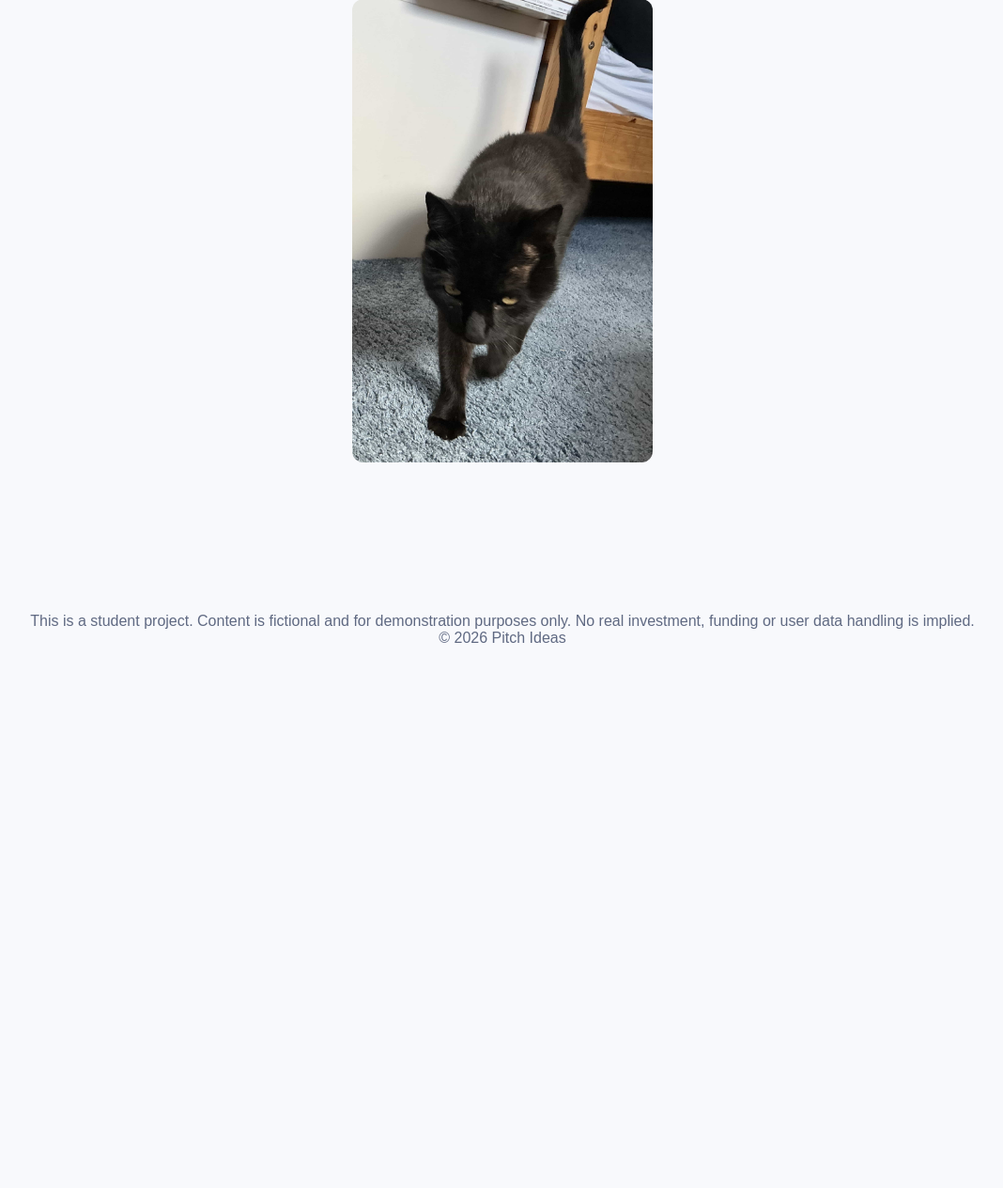
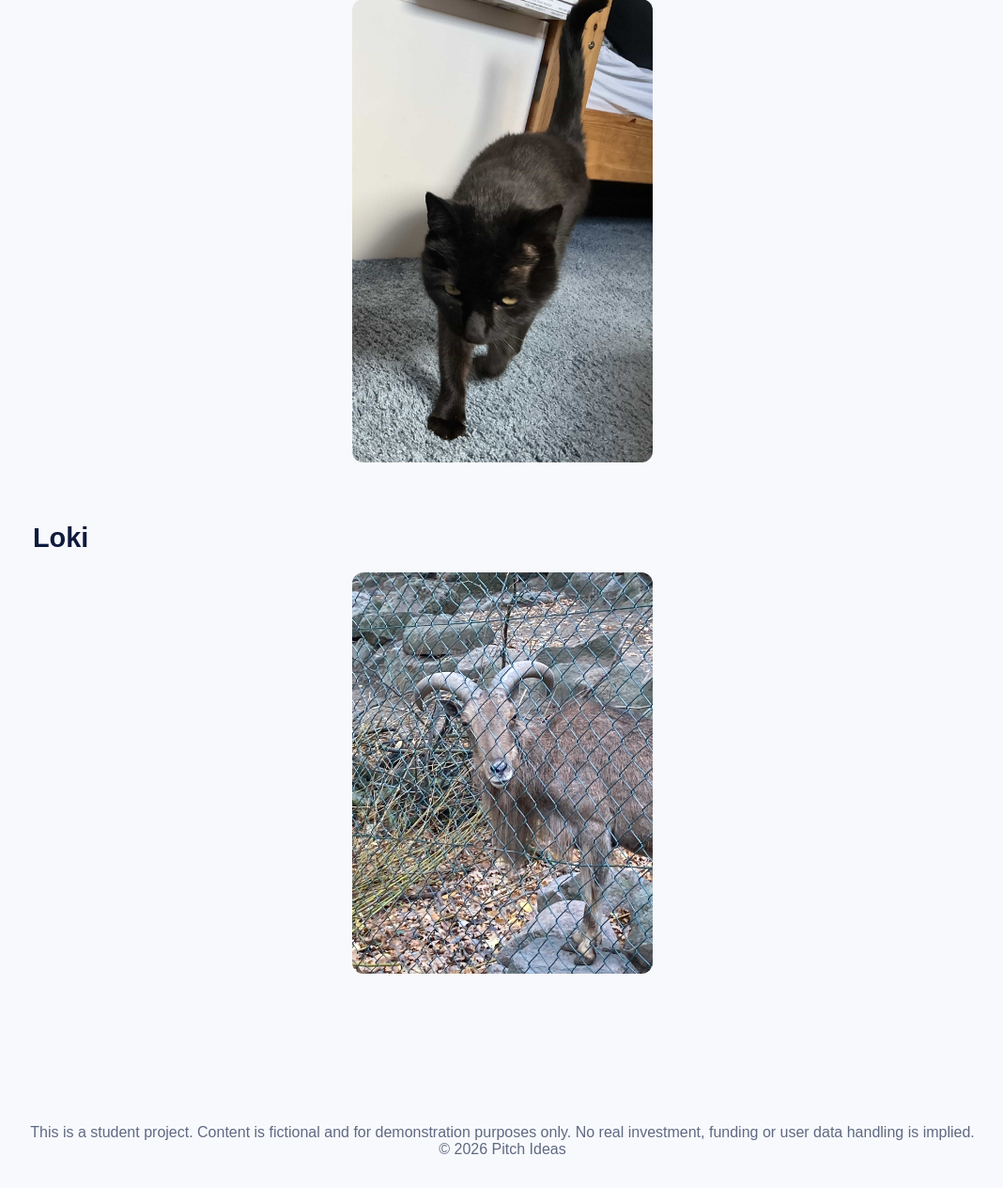
Before and after one commit to I-had-a-bad-idea/pitch.ideas, a Python web app: template internal/views/templates/cats.html in a window 1280 px wide. Shown: the part 1086-2350 px from the top of the page at 94% size, without its empty margins (105-1173 px from the left). Before the commit the page ends 1770 px from the top, so only its background shows below. Run offline with Jinja, Linux system fonts and the light colour scheme; the template is opened without the code that fills it, so the values that code supplies are empty.

Commit message:
Add Loki, the newest "cat"

```diff
--- a/internal/views/templates/cats.html
+++ b/internal/views/templates/cats.html
@@ -49,6 +49,14 @@
                 <img src="/static/images/cats/Coco/Walking-on-carpet.jpg" alt="Coco walking on the carpet">
             </div>
         </div>
+
+        <div class="cat-section">
+            <h2>Loki</h2>
+
+            <div class="gallery">
+                <img src="/static/images/cats/Loki/Looking.jpg" alt="Loki looking at you">
+            </div>
+        </div>
     </div>
 </section>
 
```
Also changed, not shown: internal/assets/static/images/cats/Loki/Looking.jpg (added).
